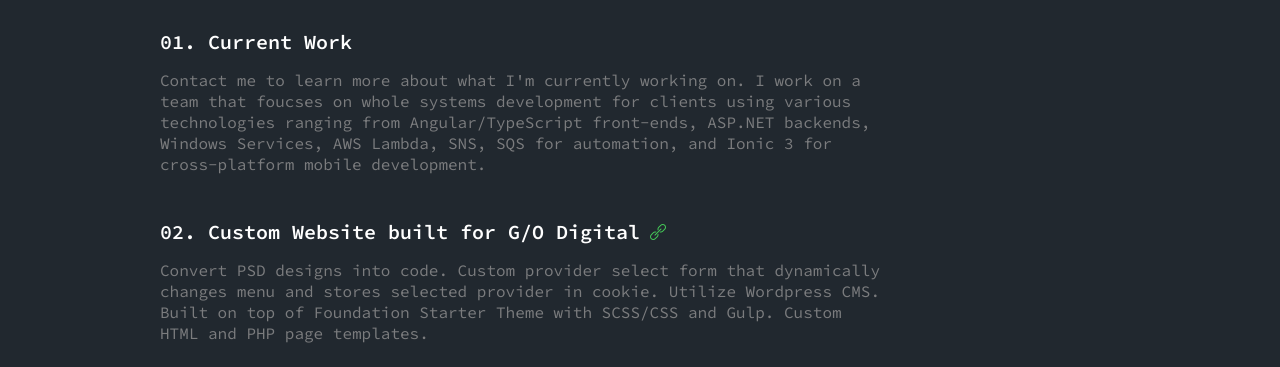
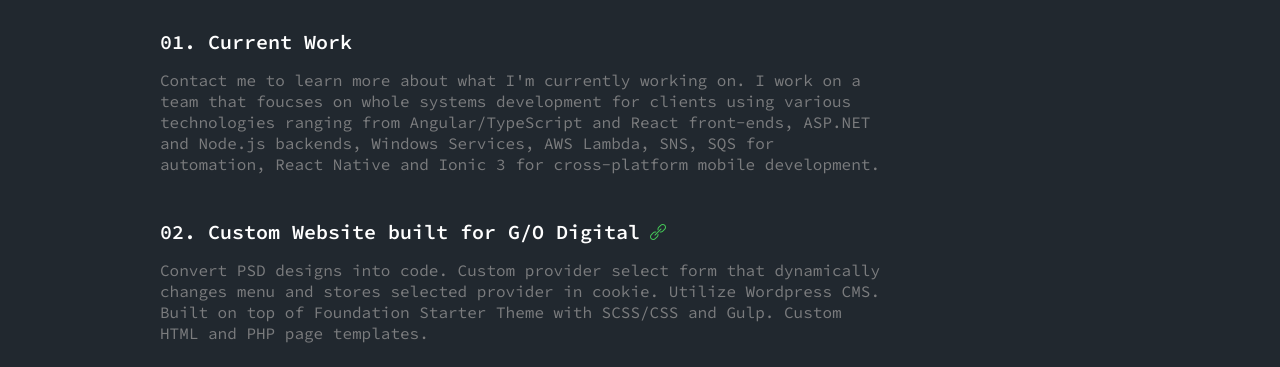
Before and after one commit to adibbz/personal-site, a Gatsby site: page /work in a window 1280 px wide. Shown: the part 190-557 px from the top of the page. Built offline with nearby package versions, Linux system fonts and the light colour scheme; Gatsby itself is replaced by a stand-in of ours; some packages are replaced by stand-ins of ours.

Commit message:
update work page text

```diff
--- a/package.json
+++ b/package.json
@@ -28,7 +28,7 @@
     "develop": "gatsby develop",
     "format": "prettier --write '**/*.js'",
     "test": "echo \"Error: no test specified\" && exit 1",
-    "deploy": "gatsby-plugin-s3 deploy"
+    "deploy": "npm run build && gatsby-plugin-s3 deploy"
   },
   "devDependencies": {
     "prettier": "^1.14.2"
--- a/src/pages/work.js
+++ b/src/pages/work.js
@@ -17,7 +17,7 @@
               <section id="work-list">
                 <div className="work-item">
                   <h5>01. Current Work</h5>
-                  <p>Contact me to learn more about what I'm currently working on. I work on a team that foucses on whole systems development for clients using various technologies ranging from Angular/TypeScript front-ends, ASP.NET backends, Windows Services, AWS Lambda, SNS, SQS for automation, and Ionic 3 for cross-platform mobile development.</p>
+                  <p>Contact me to learn more about what I'm currently working on. I work on a team that foucses on whole systems development for clients using various technologies ranging from Angular/TypeScript and React front-ends, ASP.NET and Node.js backends, Windows Services, AWS Lambda, SNS, SQS for automation, React Native and Ionic 3 for cross-platform mobile development.</p>
                 </div>
                 <div className="work-item">
                   <h5>02. Custom Website built for G/O Digital<a href="https://www.ridgeviewcommunitynetwork.org/" target="_blank" rel="noopener noreferrer"><i className="icon-link"></i></a></h5>
```
Also changed, not shown: 1 other file.
